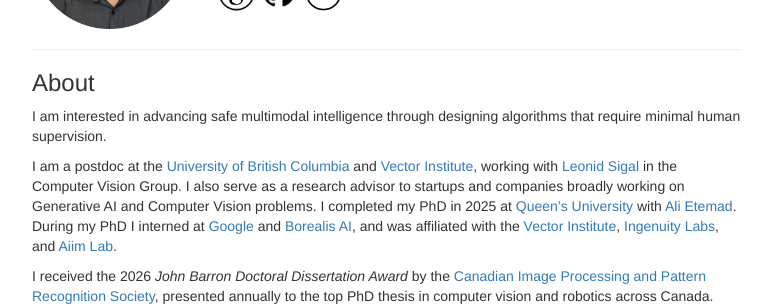
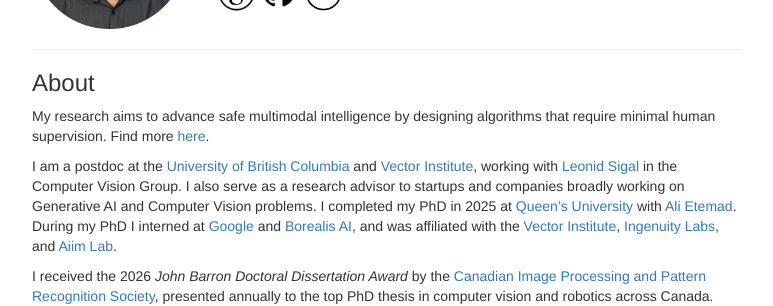
Before and after one commit to pritamqu/pritamqu.github.io, a Jekyll site: the page built from index.md, in a window 1280 px wide and 900 px high. Shown: the part 286-592 px from the top of the window, without its empty margins (253-1026 px from the left). Built offline with Jekyll 4.4.1, drawn with Linux system fonts in a browser that asks for light colours.

Commit message:
nips26 topr

```diff
--- a/index.md
+++ b/index.md
@@ -43,7 +43,8 @@
 ### About
 <!-- <hr> -->
 
-I am interested in advancing safe multimodal intelligence through designing algorithms that require minimal human supervision.
+My research aims to advance safe multimodal intelligence by designing algorithms that require minimal human supervision.
+Find more [here](#/research).
 
 I am a postdoc at the [University of British Columbia](https://www.ubc.ca/) and [Vector Institute](https://vectorinstitute.ai/), working with [Leonid Sigal](https://www.cs.ubc.ca/~lsigal/) in the Computer Vision Group.
 I also serve as a research advisor to startups and companies broadly working on Generative AI and Computer Vision problems.
```
